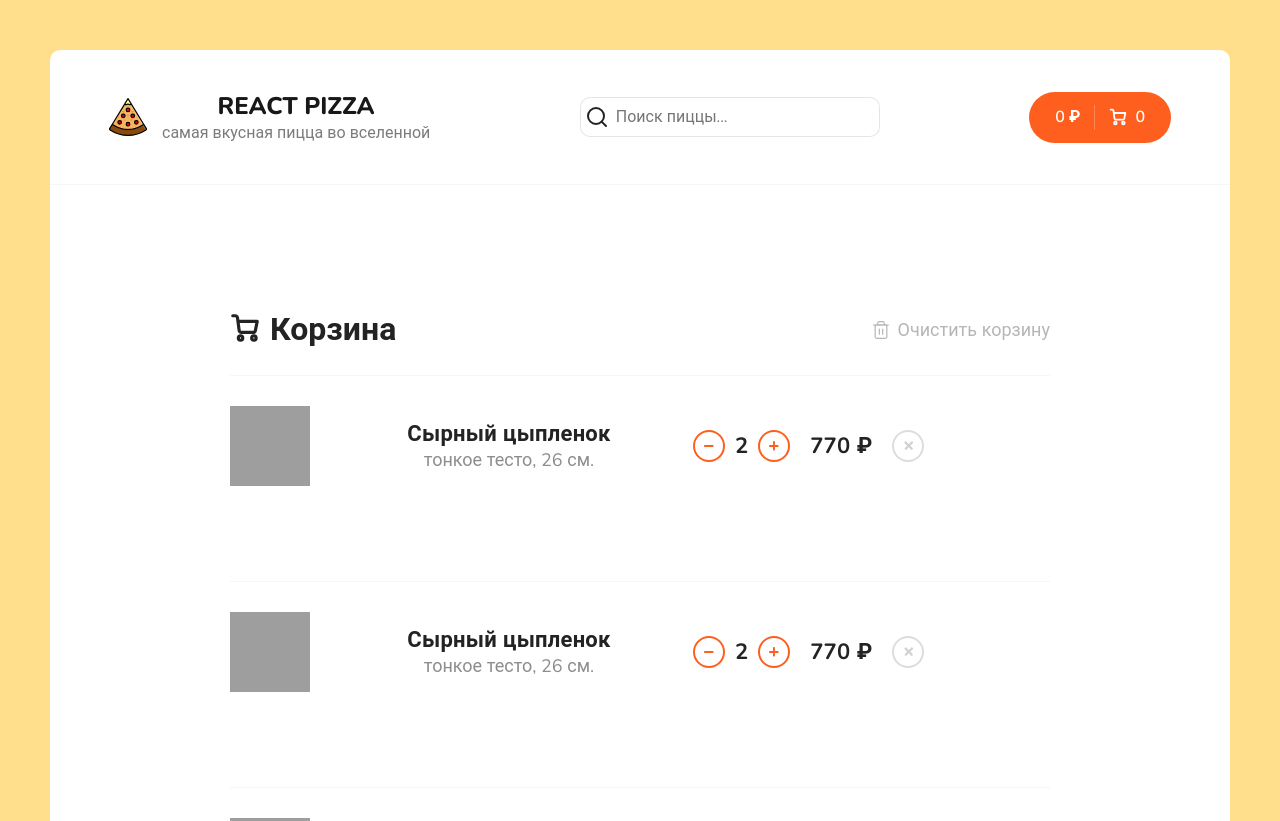
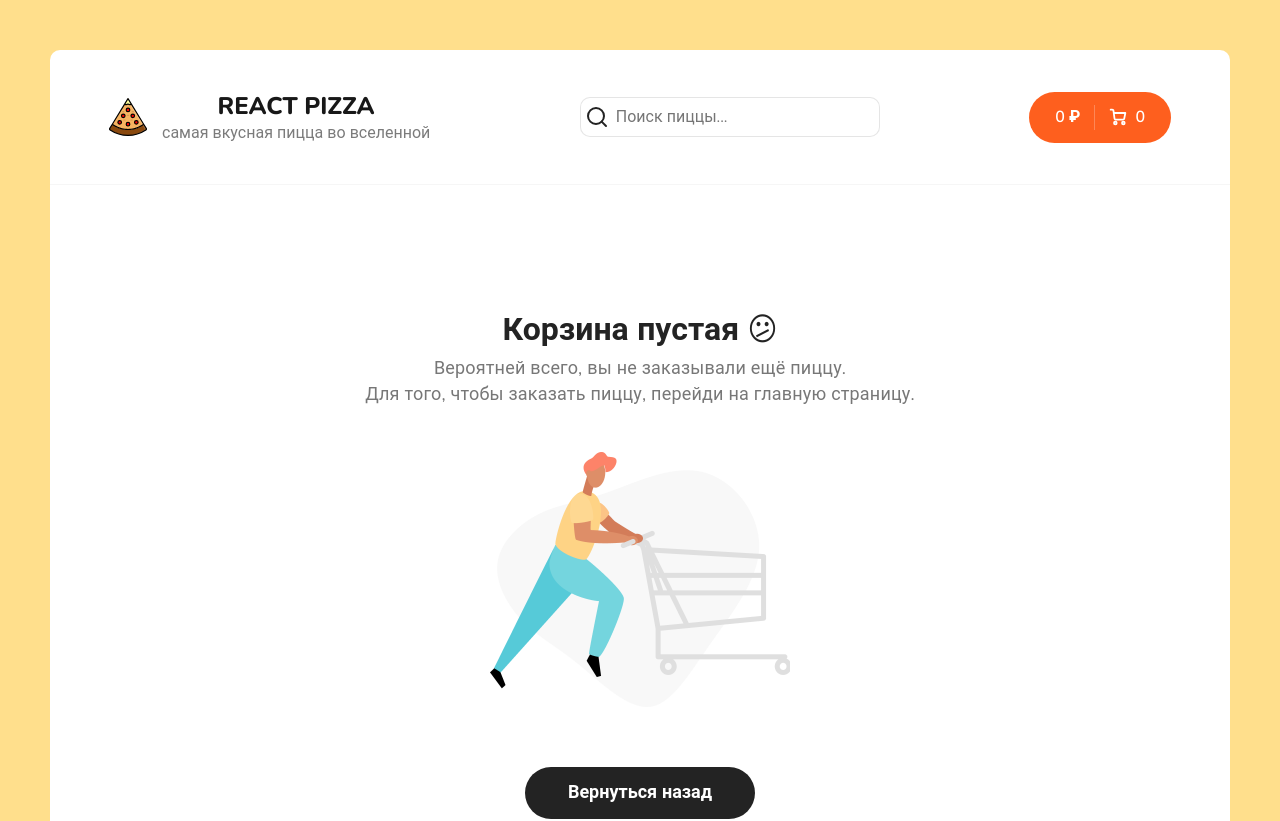
Before and after one commit to Dmitry27Zh/react-pizza, a React (Create React App) app: page /cart in a window 1280 px wide. Shown: the top 821 px of the page. Built offline with nearby package versions, Linux system fonts and the light colour scheme; grey boxes are pictures that could not be loaded.

Commit message:
Extract CartEmpty component

```diff
--- /dev/null
+++ b/src/components/CartEmpty.jsx
@@ -0,0 +1,21 @@
+import { Link } from 'react-router-dom'
+import cartEmptyImg from '../assets/img/img/empty-cart.png'
+
+const CartEmpty = () => {
+  return (
+    <div className="cart cart--empty">
+      <h2>Корзина пустая 😕</h2>
+      <p>
+        Вероятней всего, вы не заказывали ещё пиццу.
+        <br />
+        Для того, чтобы заказать пиццу, перейди на главную страницу.
+      </p>
+      <img src={cartEmptyImg} alt="Empty cart" />
+      <Link to="/" className="button button--black">
+        <span>Вернуться назад</span>
+      </Link>
+    </div>
+  )
+}
+
+export default CartEmpty
--- a/src/pages/Cart.jsx
+++ b/src/pages/Cart.jsx
@@ -1,11 +1,10 @@
+import CartEmpty from '../components/CartEmpty'
 import CartItems from '../components/CartItems'
 
 const Cart = () => {
-  return (
-    <div className="container container--cart">
-      <CartItems />
-    </div>
-  )
+  const isEmpty = true
+
+  return <div className="container container--cart">{isEmpty ? <CartEmpty /> : <CartItems />}</div>
 }
 
 export default Cart
```
Also changed, not shown: src/assets/img/img/empty-cart.png (added).
